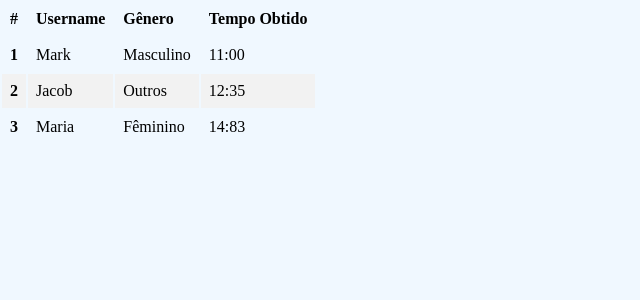
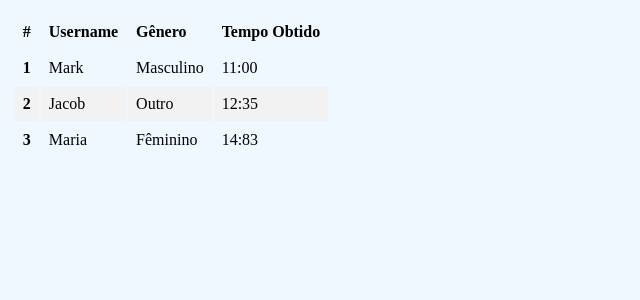
Before and after one commit to Hugo-Fuente/MinesweeperOnline, a PHP site: page /ranking.html in a window 1280 px wide. Shown: the part 115-415 px from the top of the page, without its empty margins (0-640 px from the left). Run offline with PHP 8.4, Linux system fonts and the light colour scheme.

Commit message:
a little better

```diff
--- a/Campo Minado/Campo Minado/src/ranking.css
+++ b/Campo Minado/Campo Minado/src/ranking.css
@@ -36,14 +36,25 @@ body{
     margin-left: 2%;
 }
 
-.tabela tabela{
+table.tabela tabela{
     border-collapse: collapse;
     width: 100%;
+    margin-left:auto;
+    margin-right:auto;
+    text-align: center;
 }
 
-.tabela th, td {
+table.tabela th, td {
     text-align: left;
     padding: 8px;
 }
 
-.tabela tr:nth-child(even) {background-color: #f2f2f2;}
+table.tabela tr:nth-child(even) {
+    background-color: #f2f2f2;
+    text-align: left;
+}
+
+div.container {
+    width:98%;
+    margin:1%;
+  }
--- a/Campo Minado/Campo Minado/src/ranking.html
+++ b/Campo Minado/Campo Minado/src/ranking.html
@@ -21,6 +21,7 @@
     </nav>
 
     <section id="ranking">
+        <div class="container">
         <!--username e dados da partida p/ 10 players-->
         <table class="tabela">
             <thead>
@@ -41,7 +42,7 @@
               <tr>
                 <th scope="row">2</th>
                 <td>Jacob</td>
-                <td>Outros</td>
+                <td>Outro</td>
                 <td>12:35</td>
               </tr>
               <tr>
@@ -52,6 +53,7 @@
               </tr>
             </tbody>
           </table>
+        </div>
     </section>
 
 	<footer>
```
